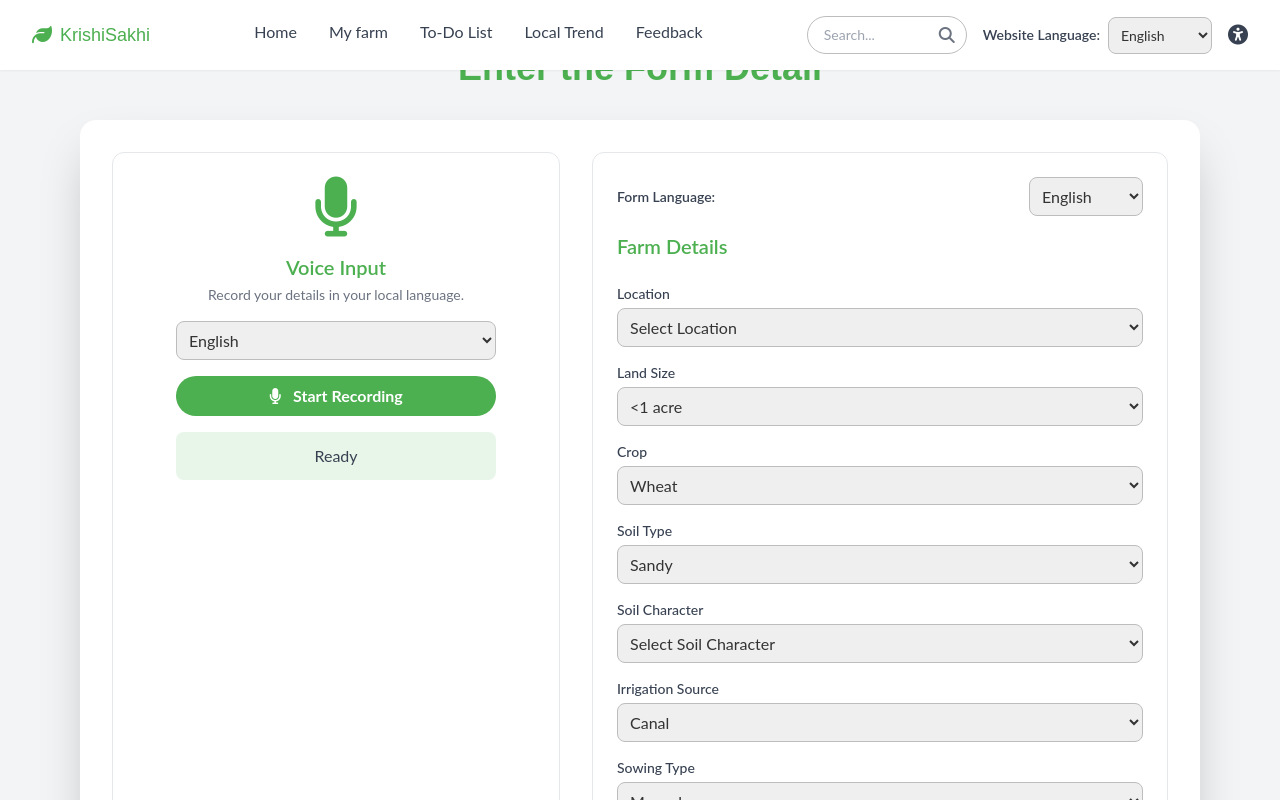
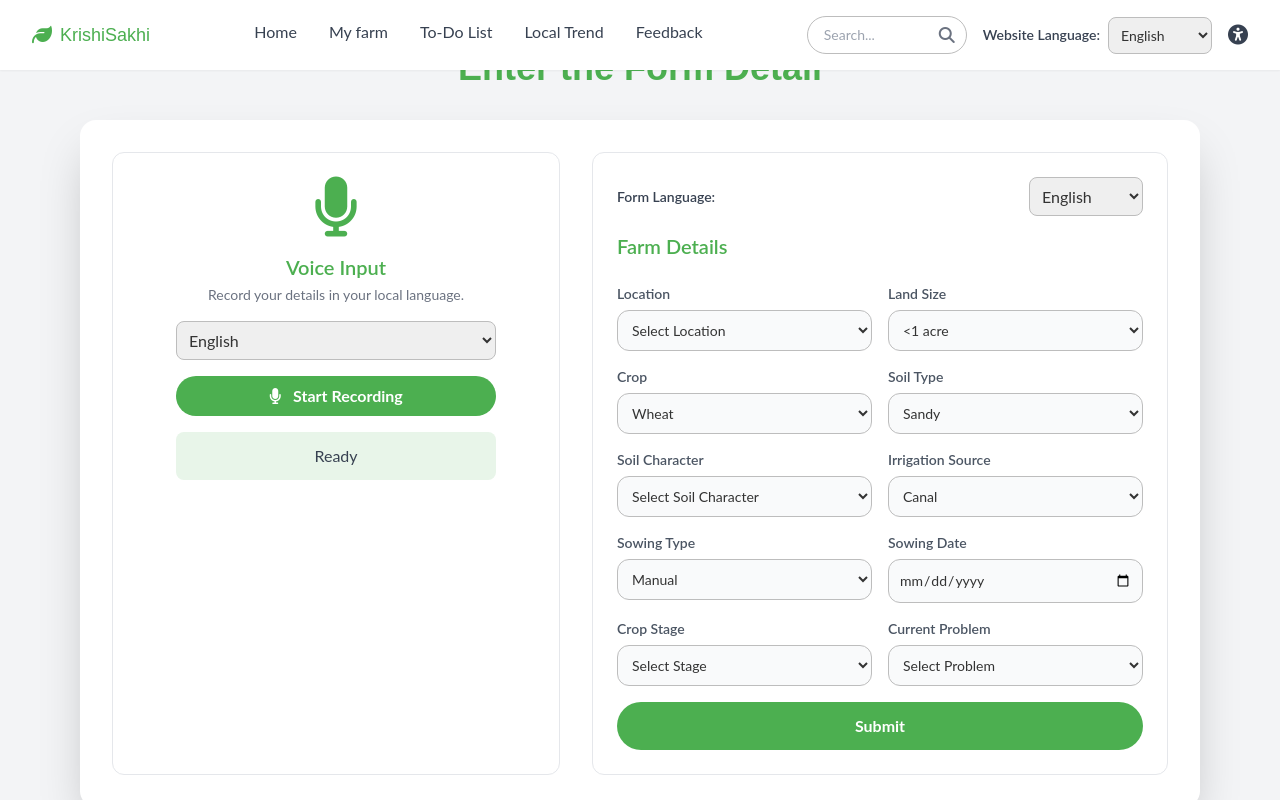
Before and after one commit to Mayankjha12/kisan-sakhi, a React (Create React App) app: page / in a window 1280 px wide. Both pictures are taken after a click on the button "Helping Farmers to build better". Shown: the part 870-1670 px from the top of the page. Built offline with nearby package versions, Linux system fonts and the light colour scheme; the HTML template or start-up script is replaced by a standard one.

Commit message:
Update FormInputs.jsx

```diff
--- a/src/components/FormInputs.jsx
+++ b/src/components/FormInputs.jsx
@@ -11,8 +11,7 @@ const fieldMap = [
     { key: 'sowing', labelKey: 'sowingLabel', optionsKey: 'sowingOptions', type: 'select' },
     { key: 'sowingDate', labelKey: 'sowingDateLabel', type: 'date' },
     { key: 'cropStage', labelKey: 'cropStageLabel', optionsKey: 'cropStageOptions', type: 'select' },
-    { key: 'problem', labelKey: 'problemLabel', optionsKey: 'problemOptions', type: 'select' },
-    // Removed the { key: 'image', ... } entry to delete the Upload Image field
+    { key: 'problem', labelKey: 'problemLabel', optionsKey: 'problemOptions', type: 'select' }
 ];
 
 function FormInputs({ langData, setFormData }) {
@@ -29,19 +28,18 @@ function FormInputs({ langData, setFormData }) {
     };
 
     return (
-        <>
+        <div className="grid grid-cols-1 md:grid-cols-2 gap-4">
             {fieldMap.map(field => (
-                <div key={field.key} className="flex flex-col space-y-1">
-                    <label htmlFor={field.key} className="text-sm font-medium text-gray-700">
+                <div key={field.key} className="flex flex-col space-y-1.5">
+                    <label htmlFor={field.key} className="text-sm font-semibold text-gray-600">
                         {langData[field.labelKey]}
                     </label>
                     {field.type === 'select' ? (
                         <select
                             id={field.key}
                             onChange={handleChange}
-                            className="p-2 border border-gray-300 rounded-lg focus:ring-green-500 focus:border-green-500"
-                            // Ensure the select dropdowns have a default value for validation
-                            defaultValue={langData[field.optionsKey][0]}
+                            className="p-2.5 bg-gray-50 border border-gray-300 rounded-xl focus:ring-2 focus:ring-green-500 focus:border-green-500 outline-none transition-all text-sm"
+                            defaultValue={langData[field.optionsKey]?.[0]}
                         >
                             {(langData[field.optionsKey] || []).map((option, index) => (
                                 <option key={index} value={option}>
@@ -54,13 +52,12 @@ function FormInputs({ langData, setFormData }) {
                             id={field.key}
                             type={field.type}
                             onChange={handleChange}
-                            className="p-2 border border-gray-300 rounded-lg focus:ring-green-500 focus:border-green-500"
-                            // No 'accept="image/*"' and no 'required' attribute, making it optional by nature
+                            className="p-2.5 bg-gray-50 border border-gray-300 rounded-xl focus:ring-2 focus:ring-green-500 focus:border-green-500 outline-none transition-all text-sm"
                         />
                     )}
                 </div>
             ))}
-        </>
+        </div>
     );
 }
 
```
